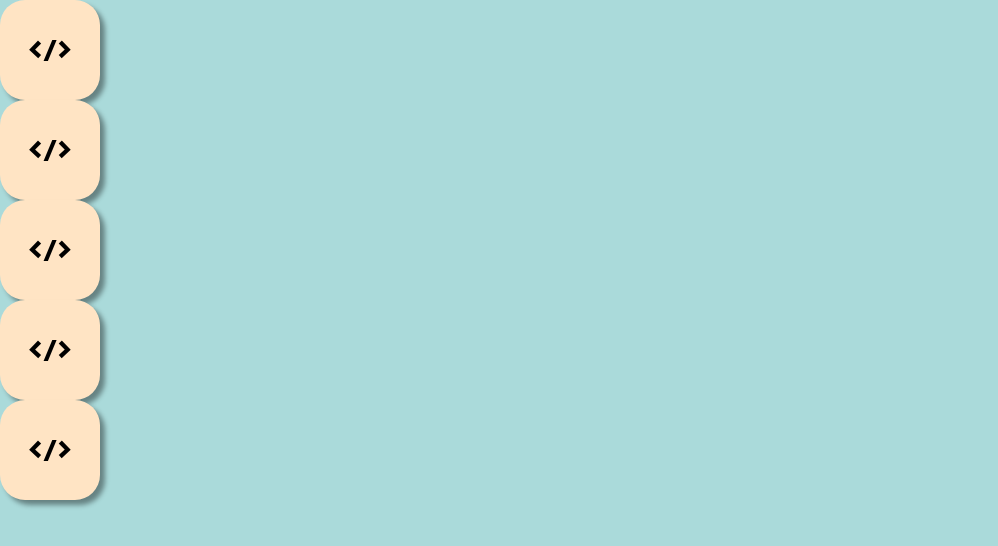
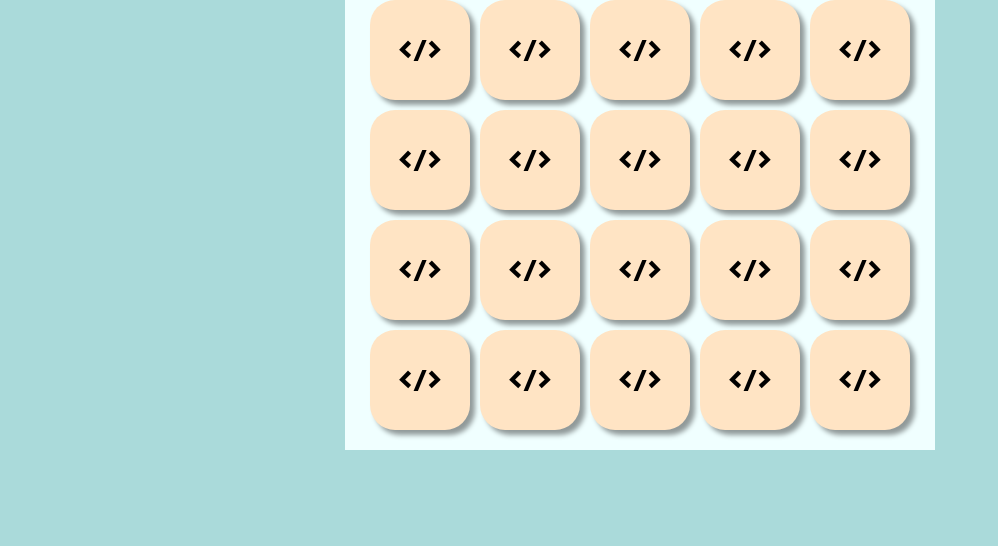
Before and after one commit to Edio-Goncalves/jogo-memoria, a website built with Vite: page index.html in a window 1280 px wide. Shown: the whole page, without its empty margins (0-998 px from the left). Built offline with nearby package versions, Linux system fonts and the light colour scheme.

Commit message:
:sparkles: Finish the BoardGame object

```diff
--- a/main.js
+++ b/main.js
@@ -5,4 +5,4 @@ import BoardGame from "./src/objects/BoardGame";
 
 const $root = document.querySelector("#root");
 
-$root.insertAdjacentHTML("beforeend", BoardGame(5));
+$root.insertAdjacentHTML("beforeend", BoardGame(20));
--- a/src/objects/BoardGame/index.js
+++ b/src/objects/BoardGame/index.js
@@ -1,11 +1,14 @@
+import "./style.css";
 import CardGame from "../../components/CardGame";
-import "./style.css";
 
 function BoardGame(amount) {
   const $htmlCardGame = CardGame();
   const $htmlBoardGame = $htmlCardGame.repeat(amount);
 
-  return $htmlBoardGame;
+  return /* html */ `
+  <section class="board-game">
+    ${$htmlBoardGame}
+  </section>`;
 }
 
 export default BoardGame;
--- a/src/objects/BoardGame/style.css
+++ b/src/objects/BoardGame/style.css
@@ -1,5 +1,14 @@
 .board-game {
-  width: 1000px;
-  height: 500px;
+  display: flex;
+  flex-wrap: wrap;
+  justify-content: center;
+  align-items: center;
+  gap: min(10px, 1vw);
+  max-width: 550px;
+  padding-left: 20px;
+  padding-right: 20px;
+  padding-bottom: 20px;
+  margin-left: auto;
+  margin-right: auto;
   background-color: azure;
 }
```
